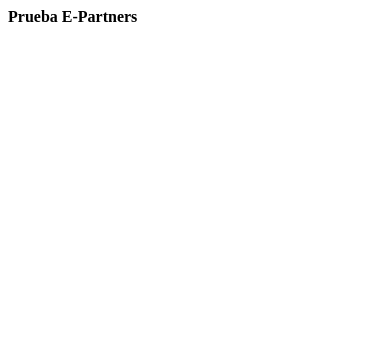
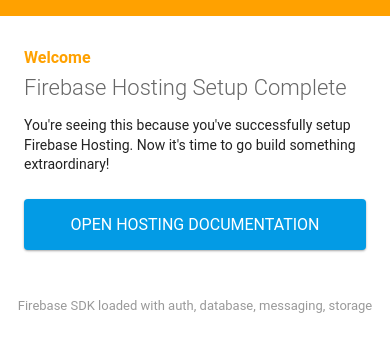
Before and after one commit to phsjn/e-partners, a plain HTML site: page public/index.html in a window 390 px wide. Drawn offline with Linux system fonts and the light colour scheme; some packages are replaced by stand-ins of ours.

Commit message:
Prueba E-partners

```diff
--- a/public/index.html
+++ b/public/index.html
@@ -1 +1,65 @@
-<b>Prueba E-Partners</b>
+<!DOCTYPE html>
+<html>
+  <head>
+    <meta charset="utf-8">
+    <meta name="viewport" content="width=device-width, initial-scale=1">
+    <title>Welcome to Firebase Hosting</title>
+
+    <!-- update the version number as needed -->
+    <script defer src="/__/firebase/4.12.1/firebase-app.js"></script>
+    <!-- include only the Firebase features as you need -->
+    <script defer src="/__/firebase/4.12.1/firebase-auth.js"></script>
+    <script defer src="/__/firebase/4.12.1/firebase-database.js"></script>
+    <script defer src="/__/firebase/4.12.1/firebase-messaging.js"></script>
+    <script defer src="/__/firebase/4.12.1/firebase-storage.js"></script>
+    <!-- initialize the SDK after all desired features are loaded -->
+    <script defer src="/__/firebase/init.js"></script>
+
+    <style media="screen">
+      body { background: #ECEFF1; color: rgba(0,0,0,0.87); font-family: Roboto, Helvetica, Arial, sans-serif; margin: 0; padding: 0; }
+      #message { background: white; max-width: 360px; margin: 100px auto 16px; padding: 32px 24px; border-radius: 3px; }
+      #message h2 { color: #ffa100; font-weight: bold; font-size: 16px; margin: 0 0 8px; }
+      #message h1 { font-size: 22px; font-weight: 300; color: rgba(0,0,0,0.6); margin: 0 0 16px;}
+      #message p { line-height: 140%; margin: 16px 0 24px; font-size: 14px; }
+      #message a { display: block; text-align: center; background: #039be5; text-transform: uppercase; text-decoration: none; color: white; padding: 16px; border-radius: 4px; }
+      #message, #message a { box-shadow: 0 1px 3px rgba(0,0,0,0.12), 0 1px 2px rgba(0,0,0,0.24); }
+      #load { color: rgba(0,0,0,0.4); text-align: center; font-size: 13px; }
+      @media (max-width: 600px) {
+        body, #message { margin-top: 0; background: white; box-shadow: none; }
+        body { border-top: 16px solid #ffa100; }
+      }
+    </style>
+  </head>
+  <body>
+    <div id="message">
+      <h2>Welcome</h2>
+      <h1>Firebase Hosting Setup Complete</h1>
+      <p>You're seeing this because you've successfully setup Firebase Hosting. Now it's time to go build something extraordinary!</p>
+      <a target="_blank" href="https://firebase.google.com/docs/hosting/">Open Hosting Documentation</a>
+    </div>
+    <p id="load">Firebase SDK Loading&hellip;</p>
+
+    <script>
+      document.addEventListener('DOMContentLoaded', function() {
+        // // 🔥🔥🔥🔥🔥🔥🔥🔥🔥🔥🔥🔥🔥🔥🔥🔥🔥🔥🔥🔥🔥🔥🔥🔥🔥🔥🔥🔥🔥🔥🔥
+        // // The Firebase SDK is initialized and available here!
+        //
+        // firebase.auth().onAuthStateChanged(user => { });
+        // firebase.database().ref('/path/to/ref').on('value', snapshot => { });
+        // firebase.messaging().requestPermission().then(() => { });
+        // firebase.storage().ref('/path/to/ref').getDownloadURL().then(() => { });
+        //
+        // // 🔥🔥🔥🔥🔥🔥🔥🔥🔥🔥🔥🔥🔥🔥🔥🔥🔥🔥🔥🔥🔥🔥🔥🔥🔥🔥🔥🔥🔥🔥🔥
+
+        try {
+          let app = firebase.app();
+          let features = ['auth', 'database', 'messaging', 'storage'].filter(feature => typeof app[feature] === 'function');
+          document.getElementById('load').innerHTML = `Firebase SDK loaded with ${features.join(', ')}`;
+        } catch (e) {
+          console.error(e);
+          document.getElementById('load').innerHTML = 'Error loading the Firebase SDK, check the console.';
+        }
+      });
+    </script>
+  </body>
+</html>
```
Also changed, not shown: firebase.json (renamed from public/firebase.json), public/travis.yml (deleted), 2 other files.
